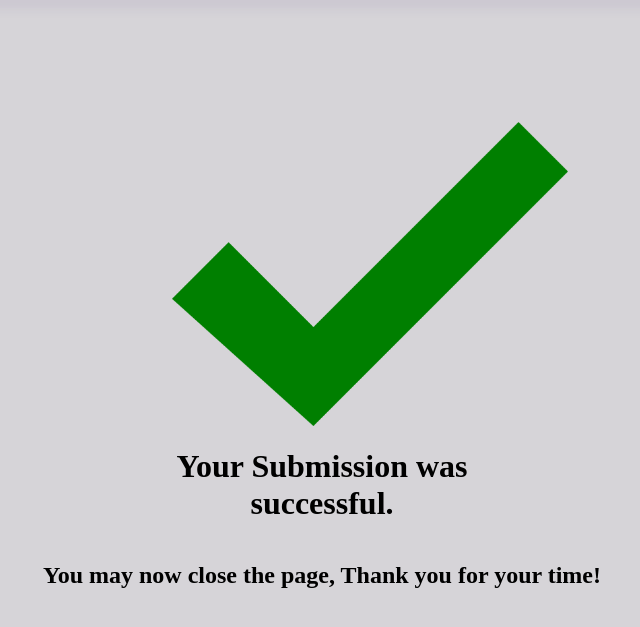
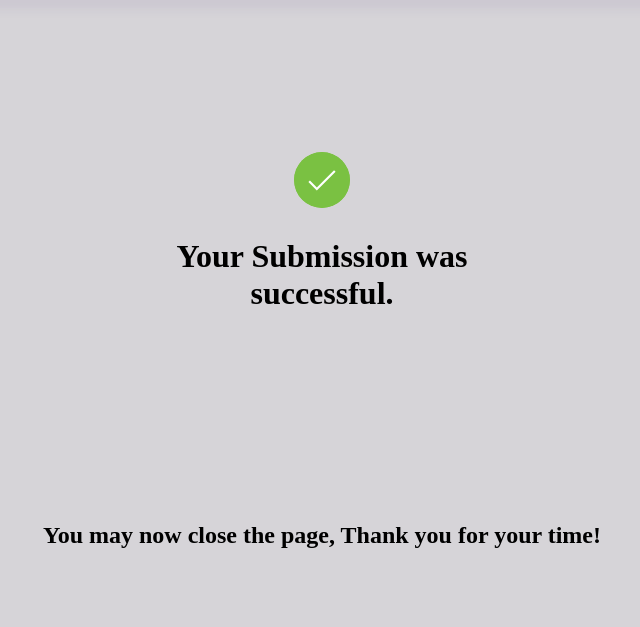
Before and after one commit to chadroemer/Option-2, a PHP site: page /confirmation.php in a window 1280 px wide. Shown: the part 123-750 px from the top of the page, without its empty margins (318-958 px from the left). Run offline with PHP 8.4, Linux system fonts and the light colour scheme.

Commit message:
more stuff in confirmation

```diff
--- a/confirmation.php
+++ b/confirmation.php
@@ -18,8 +18,11 @@
 
 	</div>
 	<div id="checkmarkdiv">
-		<img id="checkmark" src="photos/checkmark.png" width="396" height="304" align="middle">
+	<!-- 	<img id="checkmark" src="photos/checkmark.png" width="396" height="304" align="middle">		-->
 
+
+
+	<svg class="checkmark" xmlns="http://www.w3.org/2000/svg" viewBox="0 0 52 52"><circle class="checkmark__circle" cx="26" cy="26" r="25" fill="none"/><path class="checkmark__check" fill="none" d="M14.1 27.2l7.1 7.2 16.7-16.8"/></svg>
 	<h1 id="confirmationh1">
 Your Submission was successful.
 </h1>
--- a/option2.css
+++ b/option2.css
@@ -92,5 +92,59 @@ p{
 }
 #confirmationh2{
 	text-align: center;
-	margin: 140px auto 0px auto;
+	margin: 100px auto 0px auto;
 }
+@import "bourbon";
+
+
+
+.checkmark__circle {
+  stroke-dasharray: 166;
+  stroke-dashoffset: 166;
+  stroke-width: 2;
+  stroke-miterlimit: 10;
+  stroke:  #7ac142;
+  fill: none;
+  animation: stroke .6s cubic-bezier(0.650, 0.000, 0.450, 1.000) forwards;
+}
+
+.checkmark {
+  width: 56px;
+  height: 56px;
+  border-radius: 50%;
+  display: block;
+  stroke-width: 2;
+  stroke: #fff;
+  stroke-miterlimit: 10;
+  margin: 10% auto;
+  box-shadow: inset 0px 0px 0px  #7ac142;
+  animation: fill .4s ease-in-out .4s forwards, scale .3s ease-in-out .9s both;
+}
+
+.checkmark__check {
+  transform-origin: 50% 50%;
+  stroke-dasharray: 48;
+  stroke-dashoffset: 48;
+  animation: stroke .3s cubic-bezier(0.650, 0.000, 0.450, 1.000) .8s forwards;
+}
+
+@keyframes stroke {
+  100% {
+    stroke-dashoffset: 0;
+  }
+}
+
+@keyframes scale {
+  0%, 100% {
+    transform: none;
+  }
+  50% {
+    transform: scale3d(1.1, 1.1, 1);
+  }
+}
+
+@keyframes fill {
+  100% {
+    box-shadow: inset 0px 0px 0px 30px  #7ac142;
+  }
+}
```
